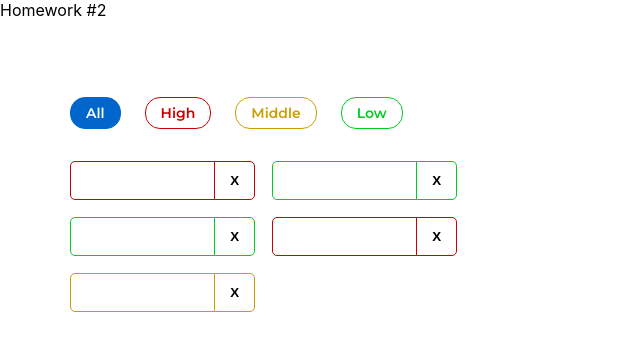
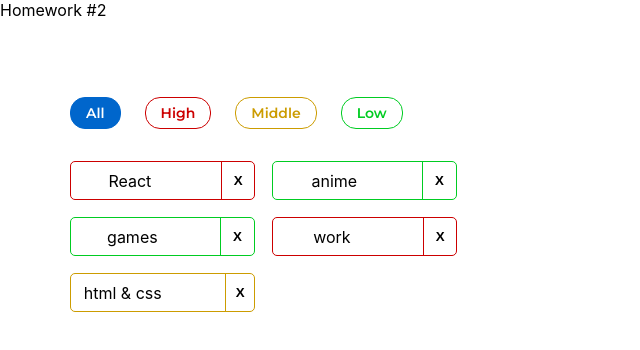
Before and after one commit to AndriiNyzhnyk1994/hws2-master, a React (Create React App) app: page / in a window 1280 px wide. Shown: the top 350 px of the page, without its empty margins (0-640 px from the left). Built offline with nearby package versions, Linux system fonts and the light colour scheme.

Commit message:
hw2-2 is done

```diff
--- a/src/s2-homeworks/hw02/HW2.tsx
+++ b/src/s2-homeworks/hw02/HW2.tsx
@@ -54,7 +54,7 @@
 
     const filteredAffairs: AffairType[] = filterAffairs(affairs, filter)
     const deleteAffairCallback = (_id: number) => {
-        deleteAffair(affairs, _id)
+        setAffairs(deleteAffair(affairs, _id))
     }
 
     return (
--- a/src/s2-homeworks/hw02/affairs/affair/Affair.module.css
+++ b/src/s2-homeworks/hw02/affairs/affair/Affair.module.css
@@ -13,6 +13,7 @@
     justify-content: center;
     width: 145px;
     height: 37px;
+    color: black
 }
 
 .closeButton {
--- a/src/s2-homeworks/hw02/affairs/affair/Affair.tsx
+++ b/src/s2-homeworks/hw02/affairs/affair/Affair.tsx
@@ -23,9 +23,9 @@
             className={affairClass}
         >
             <div id={'hw2-name-' + props.affair._id} className={nameClass}>
-                {props.affair.name}
+                 {props.affair.name}
             </div>
-            <div id={'hw2-priority-' + props.affair._id} hidden>
+            <div id={'hw2-priority-' + props.affair._id} >
                 {props.affair.priority}
             </div>
 
```
